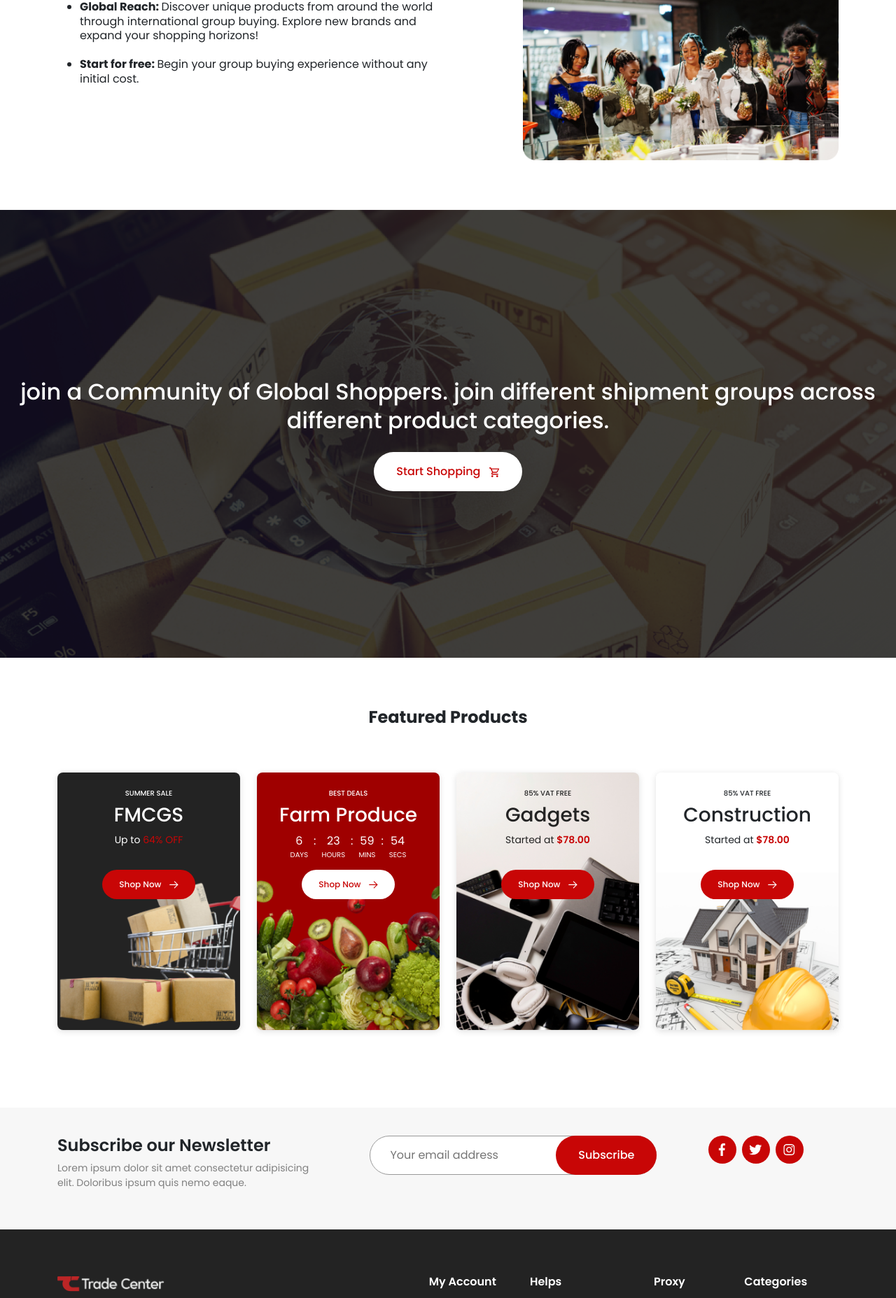
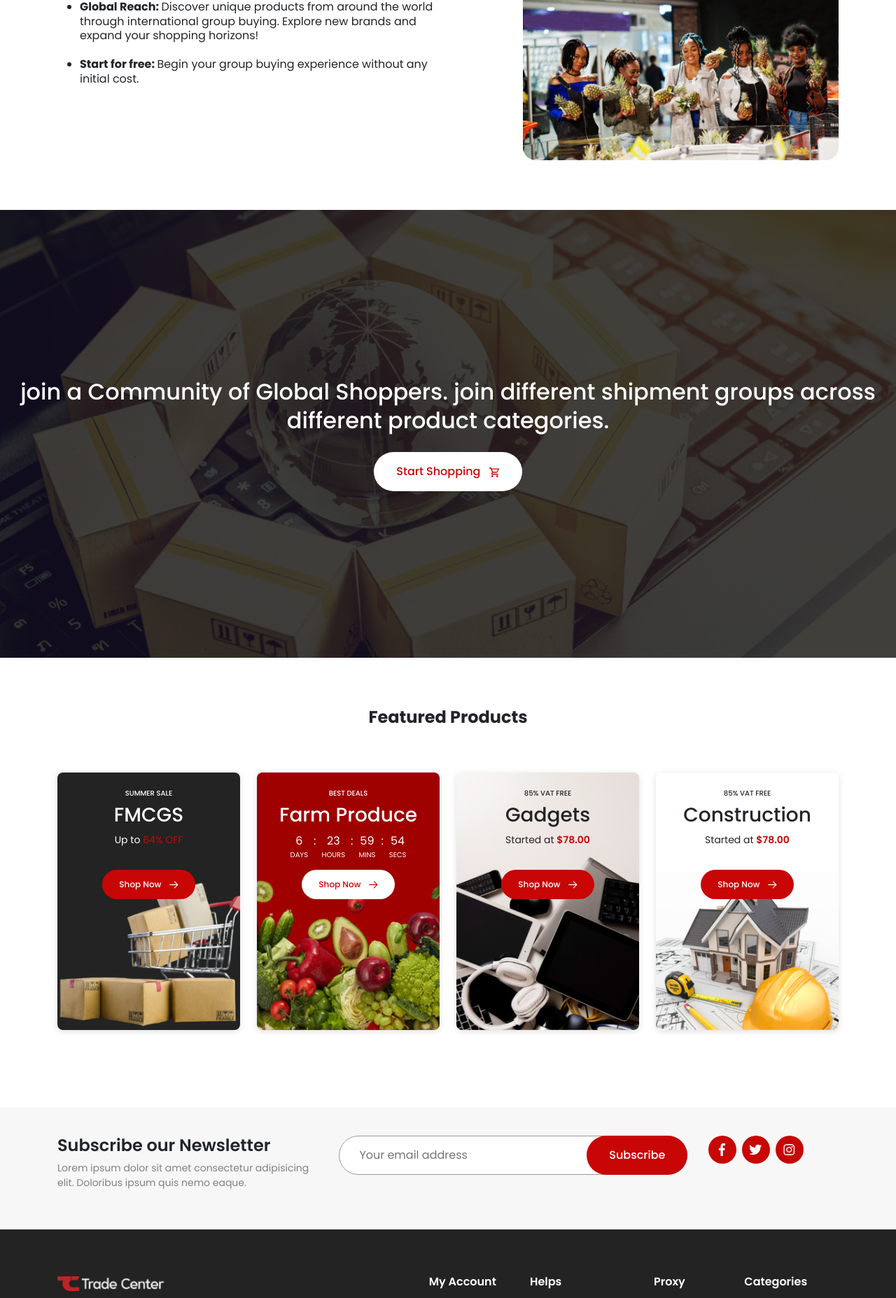
Before and after one commit to Akeemmudash/trade-center, a React (Vite) app: page / in a window 1280 px wide. Shown: the part 1935-3790 px from the top of the page at 70% size. Built offline with nearby package versions, Linux system fonts and the light colour scheme.

Commit message:
removed excess margin from mobile screen

```diff
--- a/src/components/Footer.tsx
+++ b/src/components/Footer.tsx
@@ -43,7 +43,7 @@ const Footer = () => {
               Subscribe
             </Button>
           </div>
-          <div className="col-md-2 col-sm-4 mx-auto mx-sm-0 col-6 d-flex align-items-start justify-content-lg-start justify-content-between  gap-3 gap-lg-2">
+          <div className="col-md-3 col-lg-2 col-sm-4 mx-auto mx-sm-0 col-6 d-flex align-items-center align-items-lg-start justify-content-lg-start justify-content-between  gap-3 gap-lg-2">
             <div className="social-link flex-shrink-0">
               <Link
                 to="#"
--- a/src/components/Hero/hero.css
+++ b/src/components/Hero/hero.css
@@ -47,8 +47,6 @@
     aspect-ratio: 1241 / 686;
   }
   .hero .header {
-    margin-top: var(--header-margin-top);
-    /* height: calc(100vh - var(--header-margin-top) - 71px); */
     max-height: calc(462px);
   }
   .hero_img img:first-child {
@@ -150,7 +148,7 @@
 }
 @media screen and (max-width: 575px) {
   .hero {
-    --header-margin-top: 114px;
+    --header-margin-top: 70px;
     --hero-heading: 35px;
   }
   .hero_banner {
--- a/src/index.css
+++ b/src/index.css
@@ -281,9 +281,10 @@ button {
   text-align: center;
 }
 .globe-banner {
-  background: url("/src/assets/globe-banner.png"), var(--primary-dark);
+  background: url("/src/assets/globe-banner.png") no-repeat, var(--primary-dark);
   max-height: calc(100vh - 114px);
   height: calc(400px + 30vh);
+  background-size: cover;
 }
 .globe-banner h2 {
   font-size: calc(1.5rem + 0.7vw);
@@ -324,13 +325,13 @@ button {
   height: 56px;
   box-shadow: none;
   border: 1px solid var(--medium-gray);
-  padding-inline: 1.8em 4em;
+  padding-inline: 1.8em 9.5em;
   width: 100%;
 }
 @media screen and (max-width: 991px) {
-  .footer > section:nth-child(1) > div > div:not(:last-child) {
+  /* .footer > section:nth-child(1) > div > div:not(:last-child) {
     margin-bottom: 24px;
-  }
+  } */
   .footer .subscribe {
     width: auto;
     min-width: 353px;
@@ -341,6 +342,11 @@ button {
   }
   .footer .subscribe_button {
     font-size: 14px;
+  }
+}
+@media screen and (max-width: 767px) {
+  .footer > section:nth-child(1) > div > div:not(:last-child) {
+    margin-bottom: 24px;
   }
 }
 @media screen and (max-width: 575px) {
```
